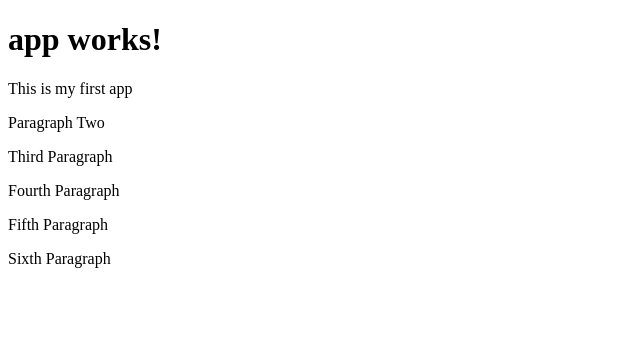
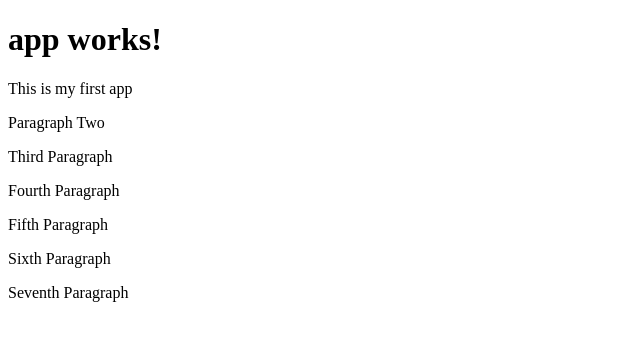
Before and after one commit to tankip/release, an Angular app: page / in a window 1280 px wide. Shown: the top 340 px of the page, without its empty margins (0-640 px from the left). Built offline with nearby package versions, Linux system fonts and the light colour scheme.

Commit message:
Seventh Paragraph

```diff
--- a/src/app/app.component.html
+++ b/src/app/app.component.html
@@ -7,3 +7,4 @@
 <p>Fourth Paragraph</p>
 <p>Fifth Paragraph</p>
 <p>Sixth Paragraph</p>
+<p>Seventh Paragraph</p>
```
